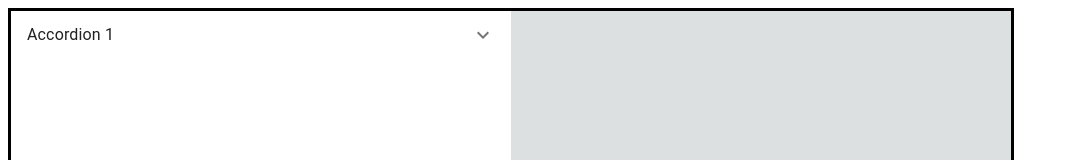
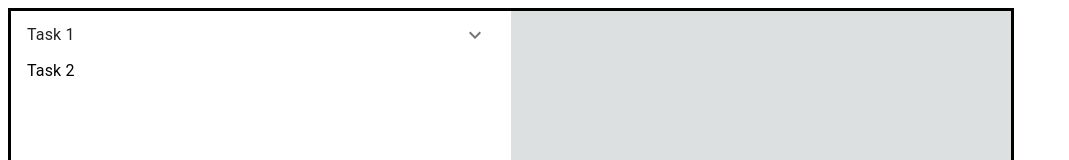
Before and after one commit to DoctorFetus/Nested_list, a React (Vite) app: page / in a window 1280 px wide. Shown: the top 160 px of the page, without its empty margins (0-1069 px from the left). Built offline with nearby package versions, Linux system fonts and the light colour scheme.

Commit message:
tasks read (cRud)

```diff
--- a/package.json
+++ b/package.json
@@ -17,7 +17,8 @@
     "@reduxjs/toolkit": "^1.9.5",
     "react": "^18.2.0",
     "react-dom": "^18.2.0",
-    "react-redux": "^8.1.2"
+    "react-redux": "^8.1.2",
+    "uuid": "^9.0.0"
   },
   "devDependencies": {
     "@types/react": "^18.2.21",
--- a/src/app/store.ts
+++ b/src/app/store.ts
@@ -6,3 +6,5 @@ export const store = configureStore({
         tasks: tasksReducer
     }
 })
+
+export type AppRootStateType = ReturnType<typeof store.getState>
--- a/src/common/components/Task.tsx
+++ b/src/common/components/Task.tsx
@@ -1,49 +1,49 @@
+import React, {useState} from 'react';
 import Accordion from '@mui/material/Accordion';
 import AccordionSummary from '@mui/material/AccordionSummary';
 import AccordionDetails from '@mui/material/AccordionDetails';
 import Typography from '@mui/material/Typography';
 import ExpandMoreIcon from '@mui/icons-material/ExpandMore';
+import {TasksType} from "../../features/tasksList/tasks-reducer.ts";
+import {IconButton} from "@mui/material";
 
-export function Task() {
+export function Task(props: TasksType) {
+    const [expanded, setExpanded] = useState(false);
 
+
+    const handleExpand = () => {
+        setExpanded(!expanded);
+    };
+
+    if (!props.children) return <Typography sx={{'marginLeft': '16px'}}>{props.title}</Typography>;
 
     return (
         <div>
-            <Accordion TransitionProps={{ unmountOnExit: true }} sx={{ boxShadow: 'none' }}>
+            <Accordion TransitionProps={{unmountOnExit: true}} sx={{
+                boxShadow: 'none',
+            }} expanded={expanded}>
                 <AccordionSummary
-                    expandIcon={<ExpandMoreIcon />}
+                    sx={{
+                        cursor: 'default !important',
+                    }}
+                    expandIcon={<IconButton onClick={handleExpand}><ExpandMoreIcon/></IconButton>}
                     aria-controls="panel1a-content"
                     id="panel1a-header"
                 >
-                    <Typography>Accordion 1</Typography>
+                    <Typography>{props.title}</Typography>
                 </AccordionSummary>
                 <AccordionDetails>
-                    <Accordion TransitionProps={{ unmountOnExit: true }} sx={{ boxShadow: 'none' }}>
-                        <AccordionSummary
-                            expandIcon={<ExpandMoreIcon />}
-                            aria-controls="panel1b-content"
-                            id="panel1b-header"
-                        >
-                            <Typography>Accordion 1.1</Typography>
-                        </AccordionSummary>
-                        <AccordionDetails>
-                            <Accordion TransitionProps={{ unmountOnExit: true }}  sx={{ boxShadow: 'none' }}>
-                                <AccordionSummary
-                                    expandIcon={<ExpandMoreIcon />}
-                                    aria-controls="panel2a-content"
-                                    id="panel2a-header"
-                                >
-                                    <Typography>Accordion 1.1.1</Typography>
-                                </AccordionSummary>
-                                <AccordionDetails>
-                                    <Typography>
-                                        Lorem ipsum dolor sit amet, consectetur adipiscing elit. Suspendisse
-                                        malesuada lacus ex, sit amet blandit leo lobortis eget.
-                                    </Typography>
-                                </AccordionDetails>
-                            </Accordion>
-                        </AccordionDetails>
-                    </Accordion>
+                    {props.children.map(task => {
+                        return (
+                            <Task
+                                title={task.title}
+                                description={task.description}
+                                isDone={task.isDone}
+                                id={task.title}
+                                children={task.children}
+                            />
+                        );
+                    })}
                 </AccordionDetails>
             </Accordion>
         </div>
--- a/src/features/tasksList/TasksList.tsx
+++ b/src/features/tasksList/TasksList.tsx
@@ -1,10 +1,19 @@
 import s from './TasksList.module.css'
+import {useSelector} from "react-redux";
+import {AppRootStateType} from "../../app/store.ts";
+import {TasksType} from "./tasks-reducer.ts";
+import React from "react";
 import {Task} from "../../common/components/Task.tsx";
 
 const TasksList = () => {
+
+    const tasks = useSelector<AppRootStateType, TasksType[]>(state => state.tasks)
+
     return (
         <div className={s.container}>
-            <Task/>
+            {tasks.map(task => {
+              return <Task {...task}/>
+            })}
         </div>
     );
 };
--- a/src/features/tasksList/tasks-reducer.ts
+++ b/src/features/tasksList/tasks-reducer.ts
@@ -4,12 +4,55 @@ export type TasksType = {
     title: string
     description: string
     isDone: boolean
-    parentId: string
+    children: TasksType[] | null
+    id: string
 }
+
+const initialState: TasksType[] = [
+    {
+        id: '1',
+        title: 'Task 1',
+        isDone: false,
+        description: '',
+        children: [
+            {
+                id: '2',
+                title: 'Task 1.1',
+                isDone: false,
+                description: '',
+                children: null
+            },
+            {
+                id: '4',
+                title: 'Task 1.2',
+                isDone: false,
+                description: '',
+                children: [
+                    {
+                        id: '5',
+                        title: 'Task 1.2.1',
+                        isDone: false,
+                        description: '',
+                        children: null
+                    }
+                ]
+            },
+        ]
+    },
+    {
+        id: '3',
+        title: 'Task 2',
+        isDone: false,
+        children: null,
+        description: ''
+    }
+
+
+]
 
 const slice = createSlice({
     name: 'tasks',
-    initialState: {},
+    initialState,
     reducers: {
 
     }
--- a/tsconfig.json
+++ b/tsconfig.json
@@ -16,8 +16,8 @@
 
     /* Linting */
     "strict": true,
-    "noUnusedLocals": true,
-    "noUnusedParameters": true,
+//    "noUnusedLocals": true,
+//    "noUnusedParameters": true,
     "noFallthroughCasesInSwitch": true
   },
   "include": ["src"],
```
Also changed, not shown: 1 other file (tests, documents, lock files or other folders).
